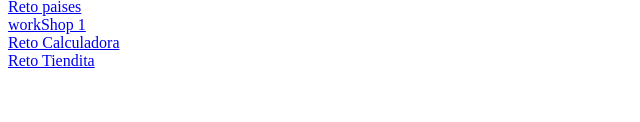
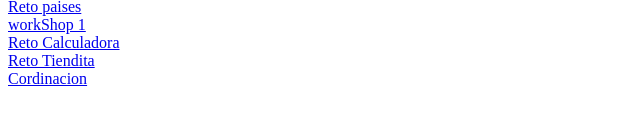
Before and after one commit to Edwin3002/Edwin3002.github.io, a plain HTML site: page index.html in a window 1280 px wide. Shown: the part 280-402 px from the top of the page, without its empty margins (0-640 px from the left). Drawn offline with Linux system fonts and the light colour scheme.

Commit message:
Update index.html

```diff
--- a/index.html
+++ b/index.html
@@ -26,6 +26,7 @@
     <a href="./workShop 1/html/home.html">workShop 1</a><br>
     <a href="./reto-calculadora/html/index.html">Reto Calculadora</a><br>
      <a href="./reto-tienda/html/index.html">Reto Tiendita</a><br>
+    <a href="./coordinacion/html/index.html">Cordinacion</a><br>
 
 </body>
 </html>
```
